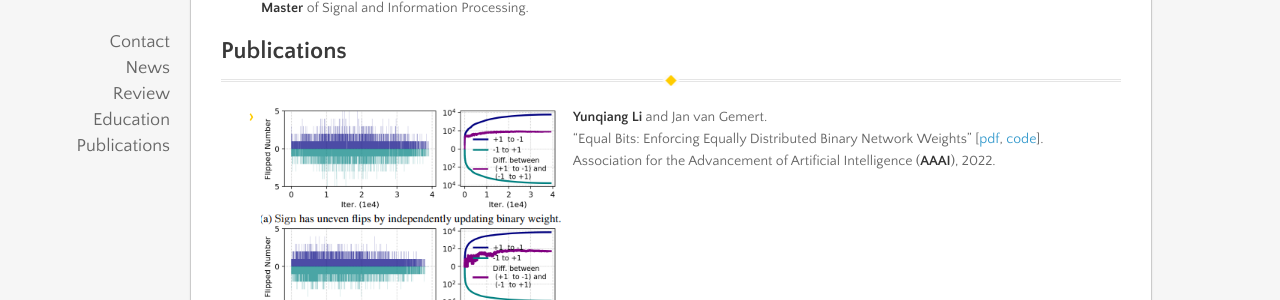
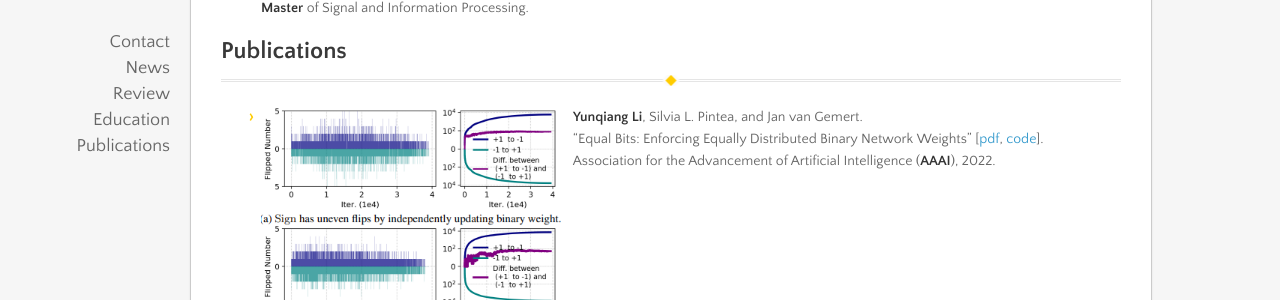
Before and after one commit to liyunqianggyn/liyunqianggyn.github.io, a Jekyll site: the page built from index.md, in a window 1280 px wide and 900 px high, scrolled down 1095 px. Shown: the part 151-451 px from the top of the window. Built offline with Jekyll 4.4.1, drawn with Linux system fonts in a browser that asks for light colours; nearby versions of some CDN libraries; our own code applies the rules of GitHub Pages for plain Markdown files.

Commit message:
Update index.md

```diff
--- a/index.md
+++ b/index.md
@@ -68,7 +68,7 @@ Supervisor <a href="https://jvgemert.github.io/">Jan van Gemert</a><br/>
 <br><br> -->
 
 ----------------------------------------------------------------------------------------------------------------------------
-- <img align="left" width="300" src="publication/AAAI2022.png">&emsp;__Yunqiang Li__ and Jan van Gemert.
+- <img align="left" width="300" src="publication/AAAI2022.png">&emsp;__Yunqiang Li__,  Silvia L. Pintea, and Jan van Gemert.
 &emsp;"Equal Bits: Enforcing Equally Distributed Binary Network Weights" [<a href="https://arxiv.org/submit/4057174/view">pdf</a>, <a href="https://github.com/liyunqianggyn/Equal-Bits-BNN">code</a>].<br/>
 &emsp;Association for the Advancement of Artificial Intelligence (__AAAI__), 2022.
 <br><br>
```
